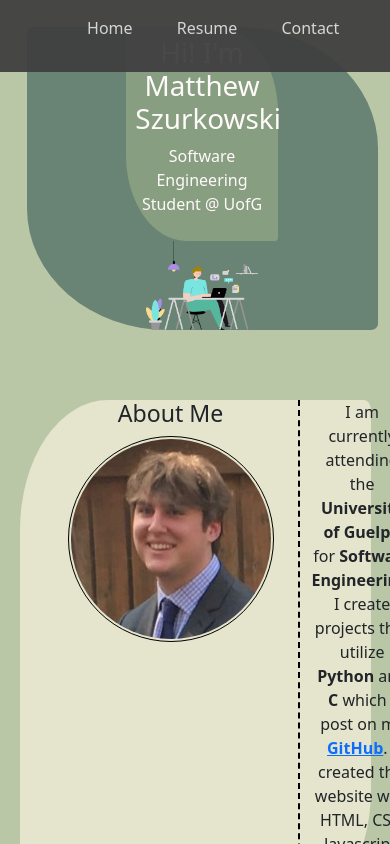
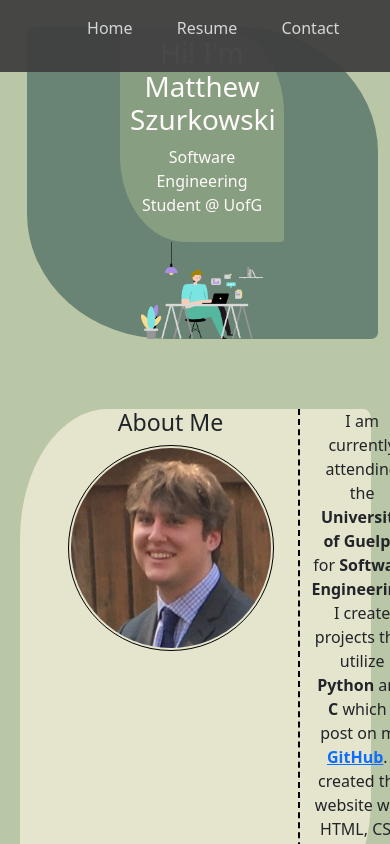
Before and after one commit to MatthewSzurkowski/MatthewSzurkowski.github.io, a plain HTML site: page index.html in a window 390 px wide. Drawn offline with nearby package versions, Linux system fonts and the light colour scheme.

Commit message:
Add files via upload

```diff
--- a/index.html
+++ b/index.html
@@ -30,8 +30,7 @@
         </div>
       </nav>
 
-      <div class="container-fluid d-flex flex-column align-items-sm-center" id="welcome-wrapper">
-        <div class="container">
+      <div class="container d-flex flex-column align-items-sm-center" id="welcome-wrapper">
             <div class="container" id="welcome-box">
                 <h1 style="color: snow; text-align: center;">Hi! I'm Matthew Szurkowski</h1>
                 <p style="color: snow;">Software Engineering Student @ UofG</p>
@@ -39,7 +38,6 @@
             <div class="container">
                 <img class="img-fluid" id="laptop-drawing" src = "Imgs/deskDrawing.png" alt = "Drawing of a guy working" style="width: 40%; height: auto;">
             </div>
-        </div>
       </div>
 
       <!--About me section-->
--- /dev/null
+++ b/stylesheet.css
@@ -0,0 +1,89 @@
+/*Used to temporarily fix the issue with the nav bar*/
+@media screen and (max-width: 992px) {
+    #welcome-wrapper {
+        margin-top: 15% !important;
+    }
+}
+
+html {
+    overflow-y: scroll;
+    height: 100%;
+    overflow: hidden;
+    width: 100%;
+}
+
+body{
+    background-color: #bac7a7 !important;
+    margin: auto;
+    padding: 5%;
+    height: 100%;
+    overflow-x: hidden;
+    overflow-y: auto;
+    width: 100%;
+}
+
+nav a{
+    color: #d8d8d8;
+    border-radius: 15%;
+}
+
+nav a:hover {
+    background-color: #698474;
+    color: #d8d8d8;
+    border-radius: 15%;
+}
+
+/*Used to push navbar items to the right*/
+#align-nav-bar {
+    margin-left: auto;
+}
+
+/*A wrapper that holds my greeting and a drawing*/
+#welcome-wrapper {
+    text-align: center;
+    margin: 2%;
+    background-color: #698474;
+    border-radius: 2% 40% 2% 40%;
+}
+
+/*Title card*/
+#welcome-box {
+    background-color: #889e81;
+    padding: 3%;
+    margin-top: 4%;
+    width: 50%;
+    height: auto;
+    border-radius: 2% 40% 2% 40%;
+}
+
+#laptop-drawing {
+    max-width: 50%;
+    height: auto;
+}
+
+/*About me section*/
+
+#about-me-wrapper {
+    margin-top: 20%;
+    border-radius: 25% 2% 25% 2%;
+    width: 100%;
+    height: auto;
+    background-color: #e5e4cc;
+}
+
+#my-pic {
+    border-radius: 50%;
+    padding:2px;
+    border: 1px solid black;
+
+}
+
+#about-me {
+    display: flex;
+}
+
+
+#about-me-text {
+    margin: auto;
+    text-align: center;
+}
```
